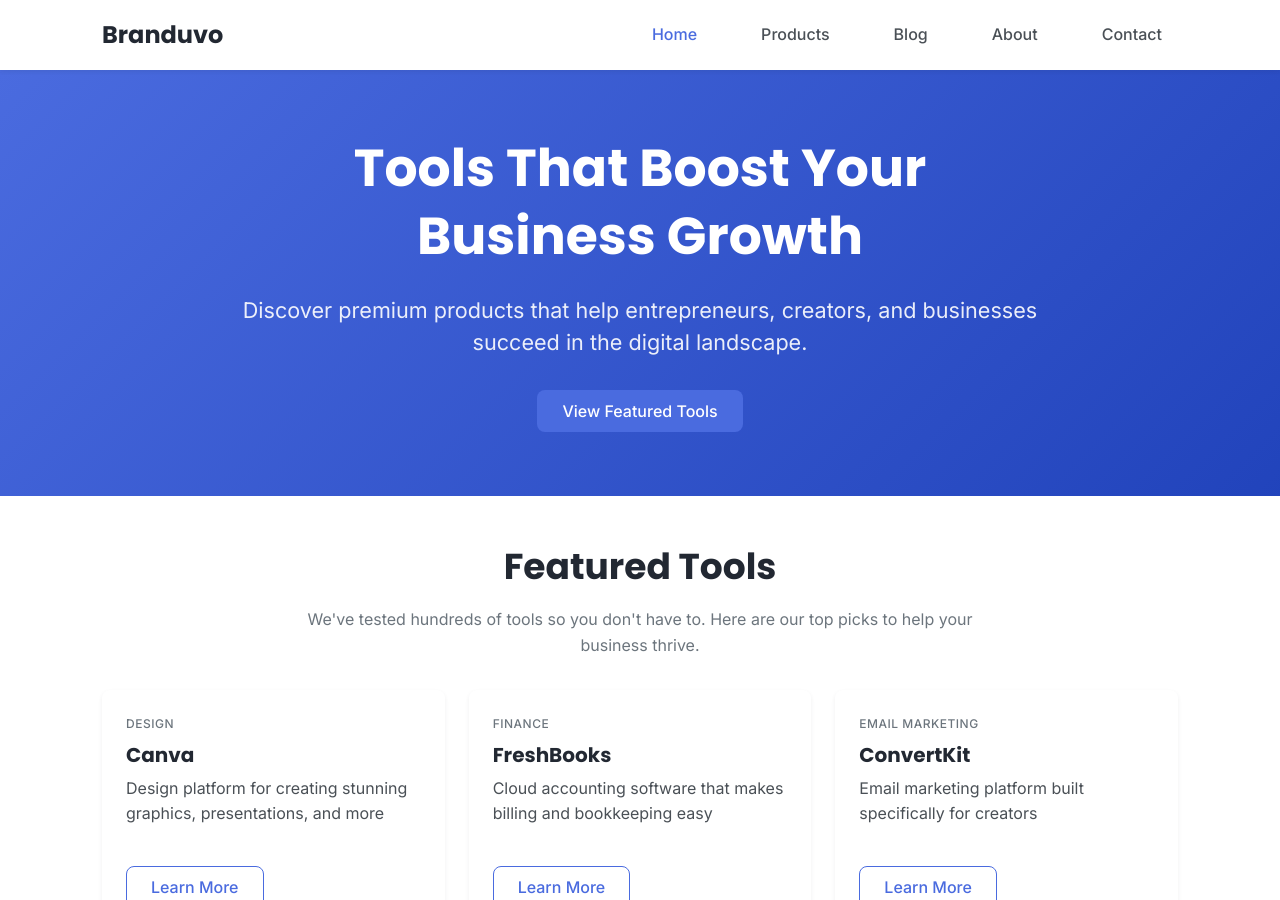
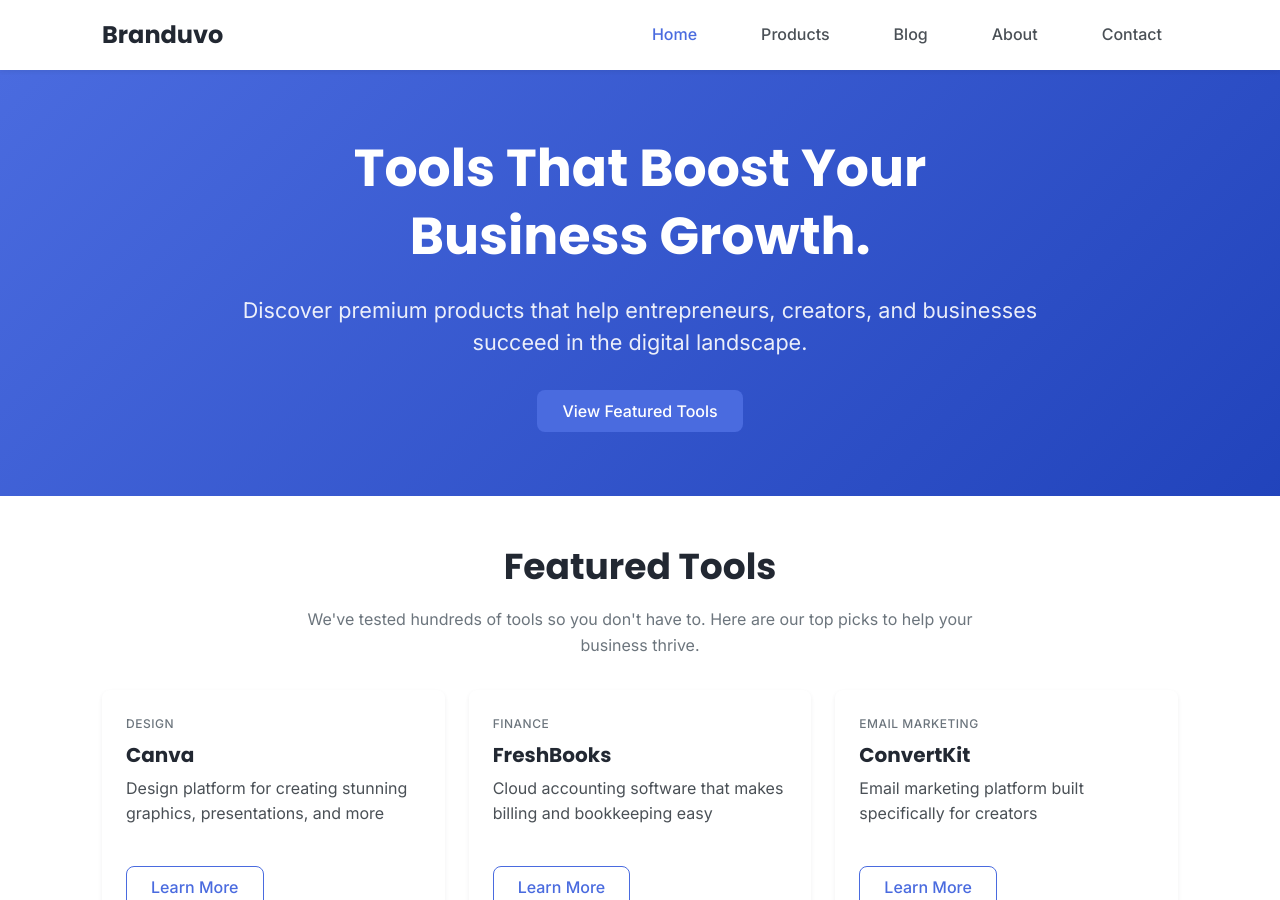
Before and after one commit to branduvo/branduvo.github.io, a Jekyll site: the page built from index.html, in a window 1280 px wide and 900 px high. Built offline with Jekyll 4.4.1, drawn with Linux system fonts in a browser that asks for light colours.

```diff
--- a/index.html
+++ b/index.html
@@ -6,7 +6,7 @@ title: Branduvo - Premium Tools for Digital Entrepreneurs
 <section class="hero">
   <div class="container">
     <div class="hero-content">
-      <h1>Tools That Boost Your Business Growth</h1>
+      <h1>Tools That Boost Your Business Growth.</h1>
       <p class="lead">Discover premium products that help entrepreneurs, creators, and businesses succeed in the digital landscape.</p>
       {% include cta_button.html text="View Featured Tools" url="#featured-products" %}
     </div>
```
